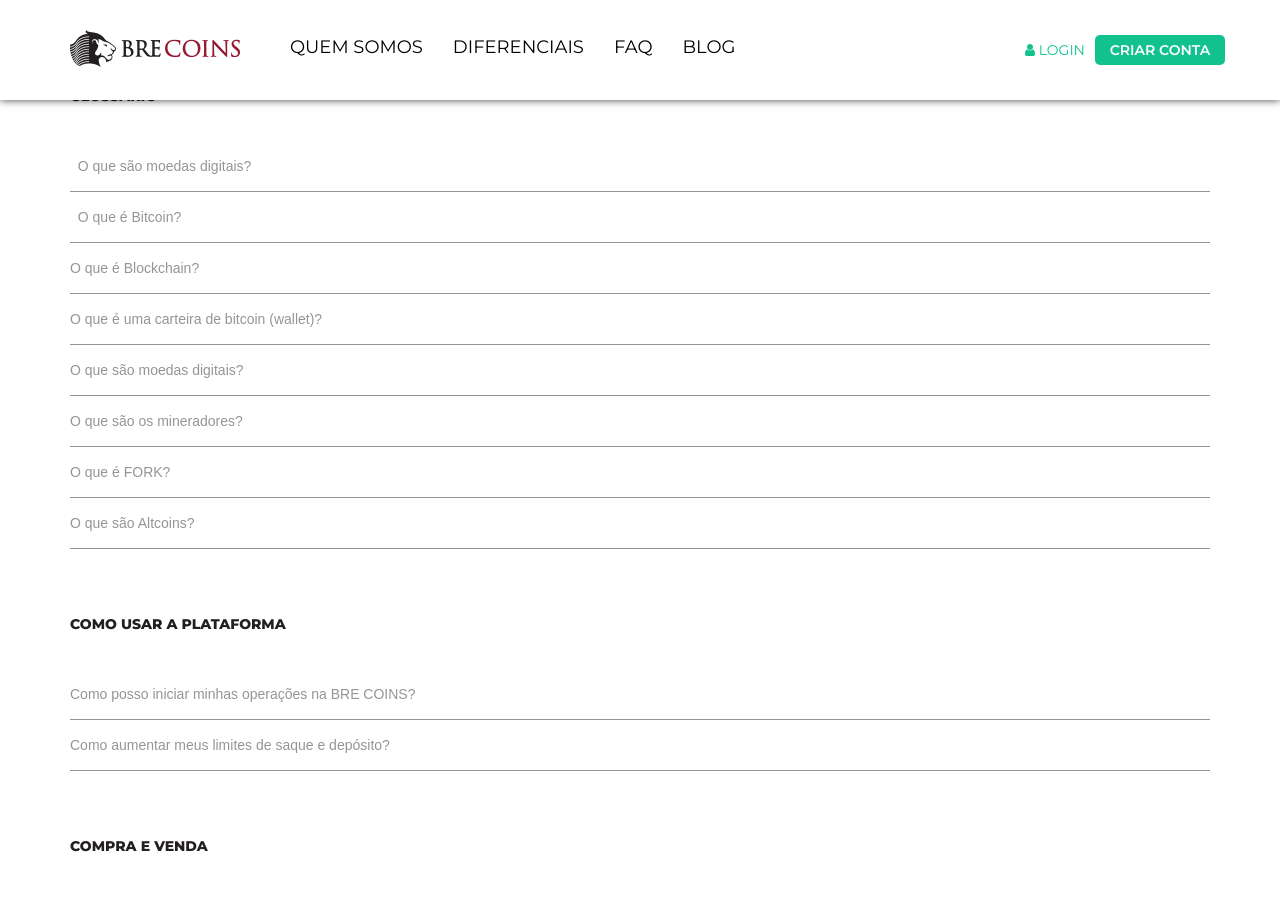
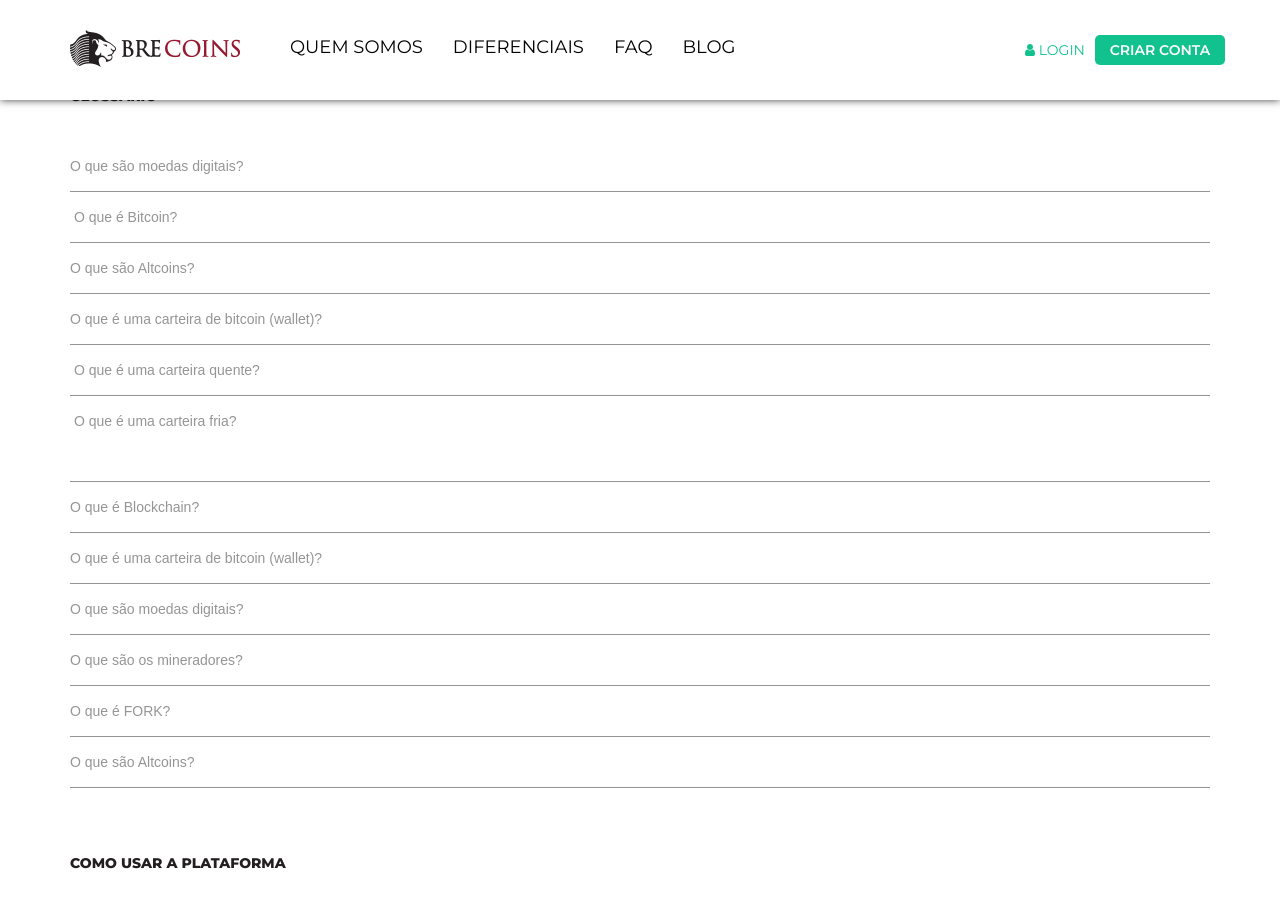
Before and after one commit to digitalbre/brecoins.github.io, a Jekyll site: the page built from faq.md, in a window 1280 px wide and 900 px high, scrolled down 499 px. Built offline with Jekyll 4.4.1, drawn with Linux system fonts in a browser that asks for light colours; nearby versions of some CDN libraries; some web fonts are replaced; a script that is not in the unit is left out.

Commit message:
Update faq.md

```diff
--- a/faq.md
+++ b/faq.md
@@ -11,8 +11,15 @@ GLOSSÁRIO
 
 {:.muli}
 
-*   [O que são moedas digitais?](/faq/o-que-sao-moedas-digitais.html "O que são moedas digitais"){:.cinza}
-*   [O que é Bitcoin?](/faq/o-que-e-bitcoin.html "O que é Bitcoin?"){:.cinza}
+*  [O que são moedas digitais?](/faq/o-que-sao-moedas-digitais.html "O que são moedas digitais"){:.cinza}
+*  [O que é Bitcoin?](/faq/o-que-e-bitcoin.html "O que é Bitcoin?"){:.cinza}
+*  [O que são Altcoins?](/faq/o-que-sao-altcoins.html "O que são Altcoins?"){:.cinza}
+*  [O que é uma carteira de bitcoin (wallet)?](/faq/o-que-e-uma-carteira-de-bitcoin.html "O que é uma carteira de bitcoin (wallet)?"){:.cinza}
+*  [O que é uma carteira quente?](/faq/o-que-e-uma-carteira-quente.html "O que é uma carteira quente?"){:.cinza}
+*  [O que é uma carteira fria?](/faq/o-que-e-uma-carteira-fria.html "O que é uma carteira fria?"){:.cinza}
+
+
+
 *   [O que é Blockchain?](/faq/o-que-e-blockchain.html "O que é Blockchain?"){:.cinza}
 *   [O que é uma carteira de bitcoin (wallet)?](/faq/o-que-e-uma-carteira-de-bitcoin.html "O que é uma carteira de bitcoin (wallet)?"){:.cinza}
 *   [O que são moedas digitais?](/faq/o-que-sao-moedas-digitais.html "O que são moedas digitais?"){:.cinza}
```
